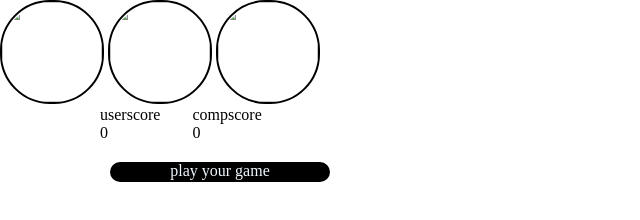
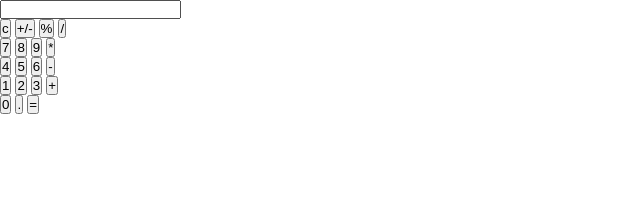
Before and after one commit to Shivam9973-hub/shivam, a plain HTML site: page index.html in a window 1280 px wide. Shown: the whole page, without its empty margins (0-640 px from the left). Drawn offline with Linux system fonts and the light colour scheme.

Commit message:
Add files via upload

```diff
--- a/index.html
+++ b/index.html
@@ -3,27 +3,42 @@
 <head>
     <meta charset="UTF-8">
     <meta name="viewport" content="width=device-width, initial-scale=1.0">
-  <title>rock paper scissor</title>
+    <title>calculator</title>
     <link rel="stylesheet" href="style.css">
 </head>
 <body>
-  <div class="choices">
-    <img src="rock.webp" class="choice" id="rock">
-    <img src="paper.jpeg" class="choice" id="paper">
-    <img src="scissores.png" class="choice" id="scissor">
+<input type="text" class="input">
+    <div>
+        <div class="row">
+    <button class="button">c</button>
+      <button class="button">+/-</button>
+      <button class="button">%</button>
+      <button class="button">/</button>
         </div>
-  <div class="score-board">
-<div class="score">
-   <p>userscore</p>
-   <p id="user-score">0</p>
+        <div class="row">
+            <button class="button">7</button>
+            <button class="button">8</button>
+            <button class="button">9</button>
+            <button class="button">*</button>
               </div>
-<div id="score">
-  <p>compscore</p>
-  <p id="comp-score">0</p>
+              <div class="row">
+                <button class="button">4</button>
+                <button class="button">5</button>
+                <button class="button">6</button>
+                <button class="button">-</button>
                   </div>
+                  <div class="row">
+                    <button class="button">1</button>
+                    <button class="button">2</button>
+                    <button class="button">3</button>
+                    <button class="button">+</button>
                       </div>
-  <div>
-    <p id="msg">play your game</p>
+                      <div class="row">
+
+                        <button class="button">0</button>
+                        <button class="button">.</button>
+                        <button class="button">=</button>
+                          </div>
     </div>
     <script src="app.js"></script>
 </body>
```
Lines whose indentation alone changed are shown as unchanged.
